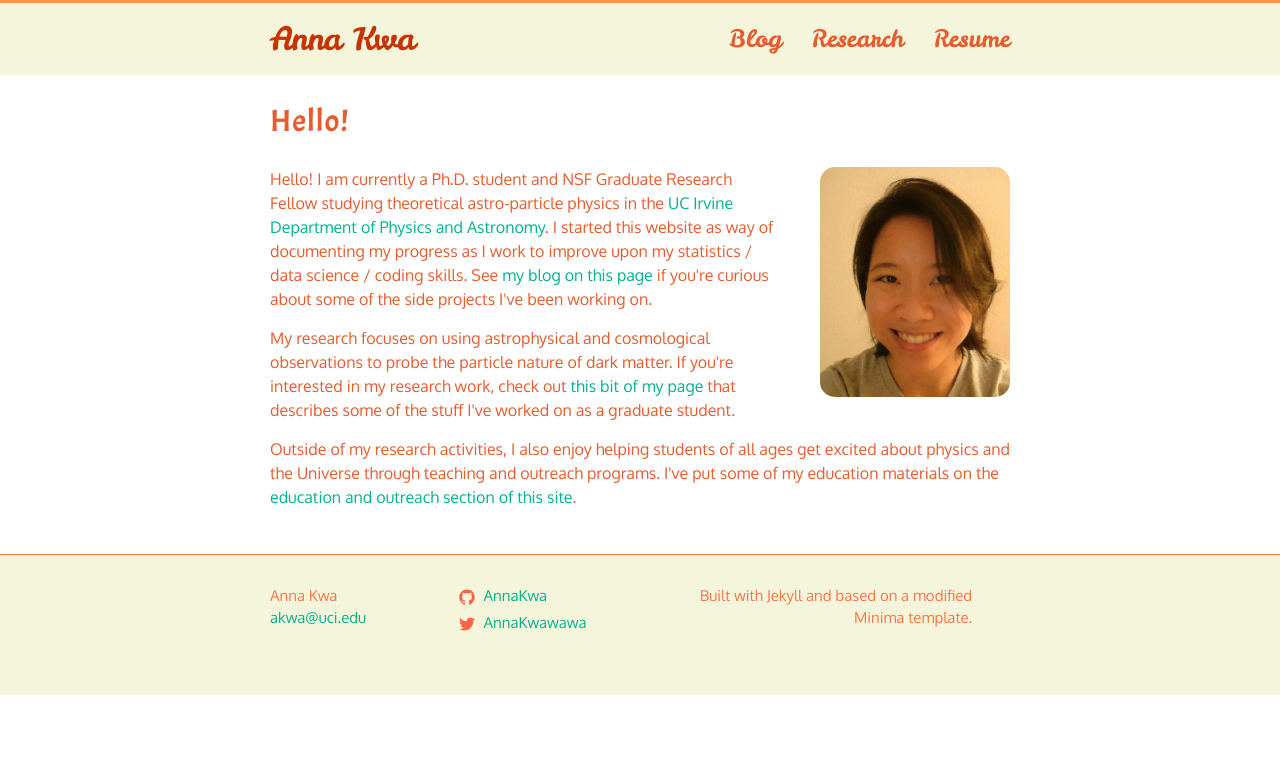
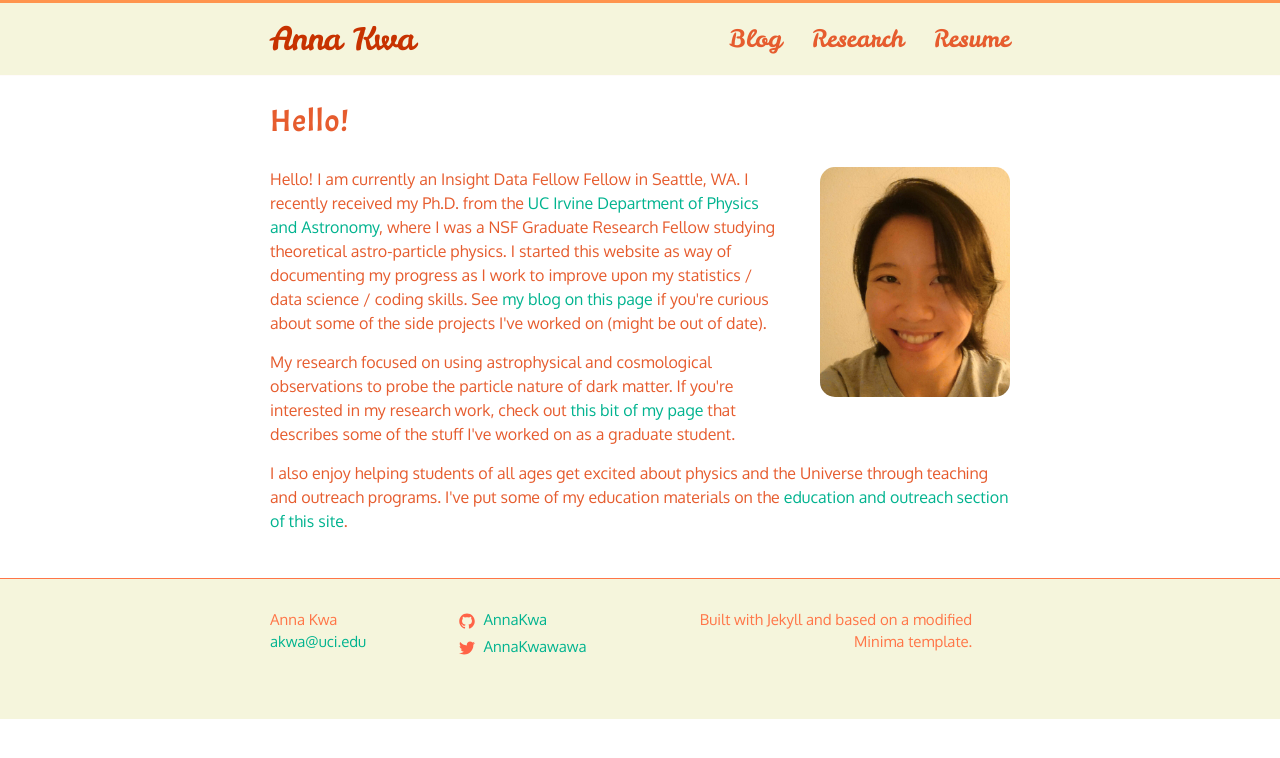
Before and after one commit to AnnaKwa/annakwa.github.io, a Jekyll site: the page built from index.md, in a window 1280 px wide. Shown: the top 758 px of the page. Built offline with Jekyll 4.4.1, drawn with Linux system fonts in a browser that asks for light colours; some web fonts are replaced.

Commit message:
updated home page and resume

```diff
--- a/_layouts/home.html
+++ b/_layouts/home.html
@@ -11,12 +11,14 @@ layout: default
 
             <p> <img src="/assets/photoself.jpg" width="190" height="230" style="margin: 0px 0px 10px 40px; float:right; border-radius:15px;">
 
-Hello! I am currently a Ph.D. student and NSF Graduate Research Fellow studying theoretical astro-particle physics in the <a href="http://physics.uci.edu">UC Irvine Department of Physics and Astronomy</a>. I started this website as way of documenting my progress as I work to improve upon my statistics / data science / coding skills. See <a href="http://annakwa.github.io/blog"> my blog on this page</a> if you're curious about some of the side projects I've been working on.
+
+Hello! I am currently an Insight Data Fellow Fellow in Seattle, WA.
+I recently received my Ph.D. from the <a href="http://physics.uci.edu">UC Irvine Department of Physics and Astronomy</a>, where I was a NSF Graduate Research Fellow studying theoretical astro-particle physics. I started this website as way of documenting my progress as I work to improve upon my statistics / data science / coding skills. See <a href="http://annakwa.github.io/blog"> my blog on this page</a> if you're curious about some of the side projects I've worked on (might be out of date).
 </p>
 
 
-	<p>My research focuses on using astrophysical and cosmological observations to probe the particle nature of dark matter. If you're interested in my research work, check out <a href="http://annakwa.github.io/research">this bit of my page</a> that describes some of the stuff I've worked on as a graduate student. </p>
+	<p>My research focused on using astrophysical and cosmological observations to probe the particle nature of dark matter. If you're interested in my research work, check out <a href="http://annakwa.github.io/research">this bit of my page</a> that describes some of the stuff I've worked on as a graduate student. </p>
 
 <p>
-Outside of my research activities, I also enjoy helping students of all ages get excited about physics and the Universe through teaching and outreach programs. I've put some of my education materials on the <a href="http://annakwa.github.io/education">education and outreach section of this site</a>. </p>
+I also enjoy helping students of all ages get excited about physics and the Universe through teaching and outreach programs. I've put some of my education materials on the <a href="http://annakwa.github.io/education">education and outreach section of this site</a>. </p>
 </div>
```
Also changed, not shown: 1 other file.
